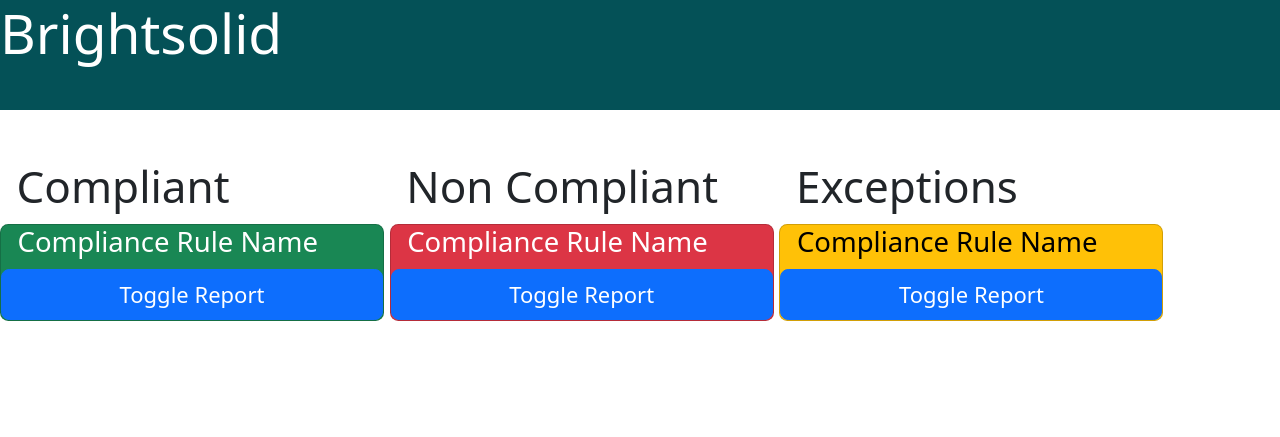
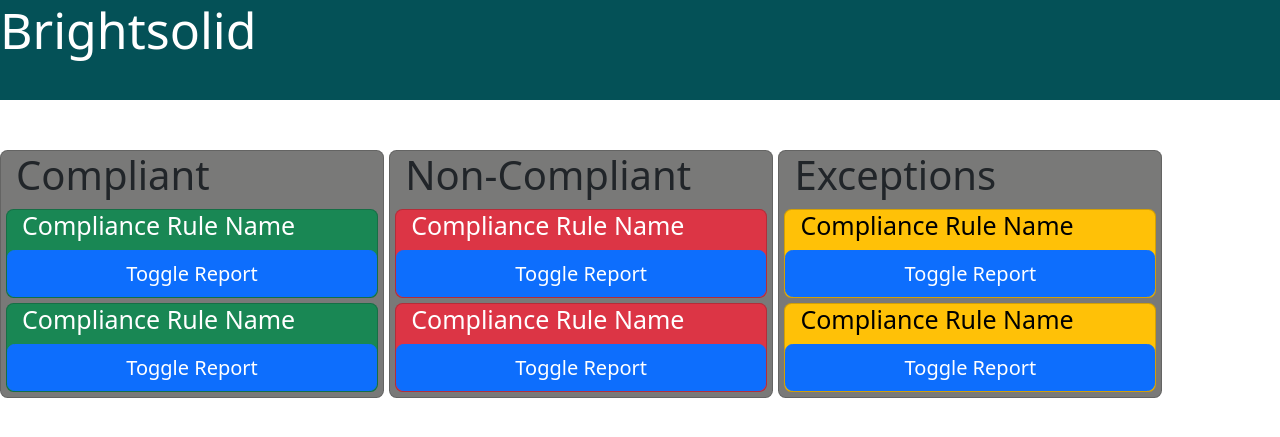
Before and after one commit to ethanrowe5379/Brightsolid_Project, a PHP site: page /DashboardTemplate.html in a window 1280 px wide. Shown: the top 437 px of the page. Run offline with PHP 8.4, Linux system fonts and the light colour scheme.

Commit message:
Updated CSS and fixed some html issues

```diff
--- a/DashboardTemplate.css
+++ b/DashboardTemplate.css
@@ -8,12 +8,24 @@
     width: 100%;
 }
 
+.container{
+    background-color: #797978 ;
+}
+
+
+
+#innerCard{
+    margin-bottom: 5px;
+    margin-right:-10px;
+    margin-left:-10px;
+}
 
 /* Extra small devices (phones, 600px and down) */
 @media only screen and (max-width: 600px) {
     .container{
-        padding-top: 10px;
+        margin-top: 10px;
     }
+
 
     *{
         font-size: 14px;
@@ -23,11 +35,11 @@
 /* Small devices (portrait tablets and large phones, 600px and up) */
 @media only screen and (min-width: 600px) {
     .container{
-        padding-top: 50px;
+        margin-top: 50px;
     }
 
     *{
-        font-size: 18px;
+        font-size: 16px;
     }
 }
 
@@ -39,15 +51,17 @@
         font-size: medium;
     }
 
+
     *{
-        font-size: 20px;
+        font-size: 18px;
     }
 }
 
 /* Large devices (laptops/desktops, 992px and up) */
 @media only screen and (min-width: 992px) {
+
     *{
-        font-size: 22px;
+        font-size: 20px;
     }
 }
 
--- a/DashboardTemplate.html
+++ b/DashboardTemplate.html
@@ -11,15 +11,26 @@
 </head>
 
 <body >
-    <header >
+    <header>
         <h1>Brightsolid</h1>
         <img src="">
     </header>
 
     <main >
-        <div class="container" id="col">
+        <div class="container card" id="col">
             <h2>Compliant</h2>
-                <div class="row card text-bg-success">
+                <div class="row card text-bg-success" id="innerCard">
+                    <h5 class="col">Compliance Rule Name</h5>
+                    <button class="col-auto btn btn-primary" type="button" data-bs-toggle="collapse" data-bs-target="#collapseSuccess" aria-expanded="false" aria-controls="collapseSuccess">
+                        Toggle Report
+                      </button>
+                      <div class="collapse" id="collapseSuccess">
+                        <div class="card">
+                          <p>Report Text</p>
+                        </div>
+                      </div>
+                </div>
+                <div class="row card text-bg-success" id="innerCard">
                     <h5 class="col">Compliance Rule Name</h5>
                     <button class="col-auto btn btn-primary" type="button" data-bs-toggle="collapse" data-bs-target="#collapseSuccess" aria-expanded="false" aria-controls="collapseSuccess">
                         Toggle Report
@@ -32,9 +43,20 @@
                 </div>
         </div>
 
-        <div class="container"id="col">
-            <h2>Non Compliant</h2>
-            <div class="row card text-bg-danger">
+        <div class="container card"id="col">
+            <h2>Non-Compliant</h2>
+            <div class="row card text-bg-danger" id="innerCard">
+                <h5 class="col">Compliance Rule Name</h5>
+                <button class="col-auto btn btn-primary" type="button" data-bs-toggle="collapse" data-bs-target="#collapseDanger" aria-expanded="false" aria-controls="collapseDanger">
+                    Toggle Report
+                  </button>
+                  <div class="collapse" id="collapseDanger">
+                    <div class="card">
+                      <p>Report Text</p>
+                    </div>
+                  </div>
+            </div>
+            <div class="row card text-bg-danger" id="innerCard">
                 <h5 class="col">Compliance Rule Name</h5>
                 <button class="col-auto btn btn-primary" type="button" data-bs-toggle="collapse" data-bs-target="#collapseDanger" aria-expanded="false" aria-controls="collapseDanger">
                     Toggle Report
@@ -47,9 +69,20 @@
             </div>
         </div>
 
-        <div class="container" id="col">
+        <div class="container card" id="col">
             <h2>Exceptions</h2>
-            <div class="row card text-bg-warning">
+            <div class="row card text-bg-warning" id="innerCard">
+                <h5 class="col">Compliance Rule Name</h5>
+                <button class="col-auto btn btn-primary" type="button" data-bs-toggle="collapse" data-bs-target="#collapseWarning" aria-expanded="false" aria-controls="collapseWarning">
+                    Toggle Report
+                  </button>
+                  <div class="collapse" id="collapseWarning">
+                    <div class="card">
+                      <p>Report Text</p>
+                    </div>
+                  </div>
+            </div>
+            <div class="row card text-bg-warning" id="innerCard">
                 <h5 class="col">Compliance Rule Name</h5>
                 <button class="col-auto btn btn-primary" type="button" data-bs-toggle="collapse" data-bs-target="#collapseWarning" aria-expanded="false" aria-controls="collapseWarning">
                     Toggle Report
```
